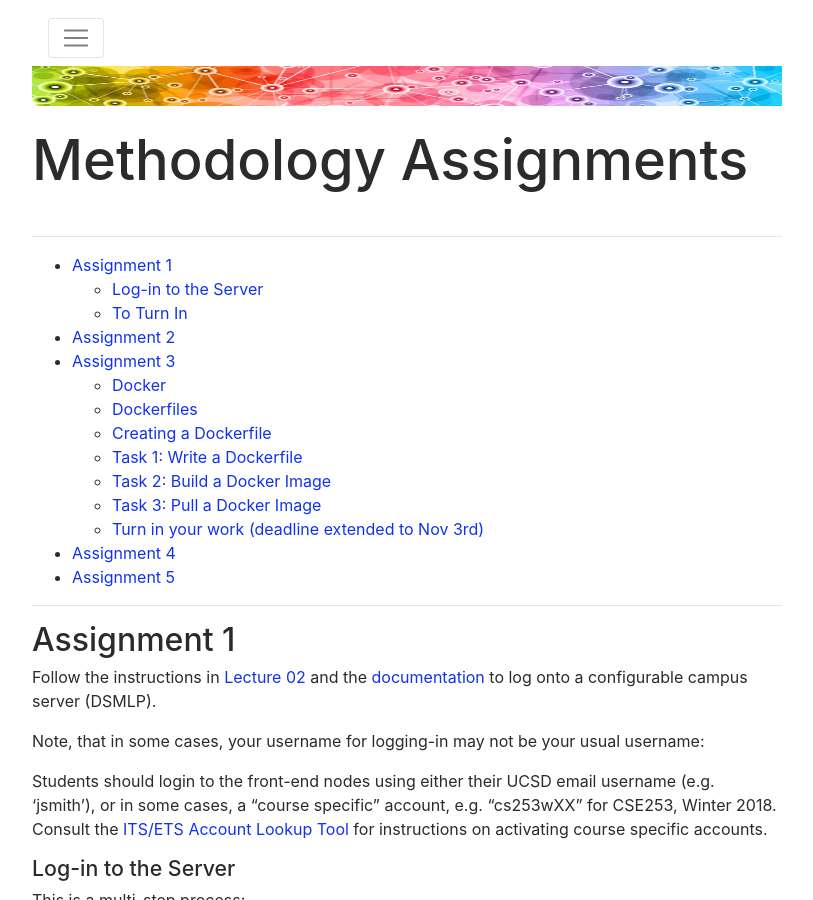
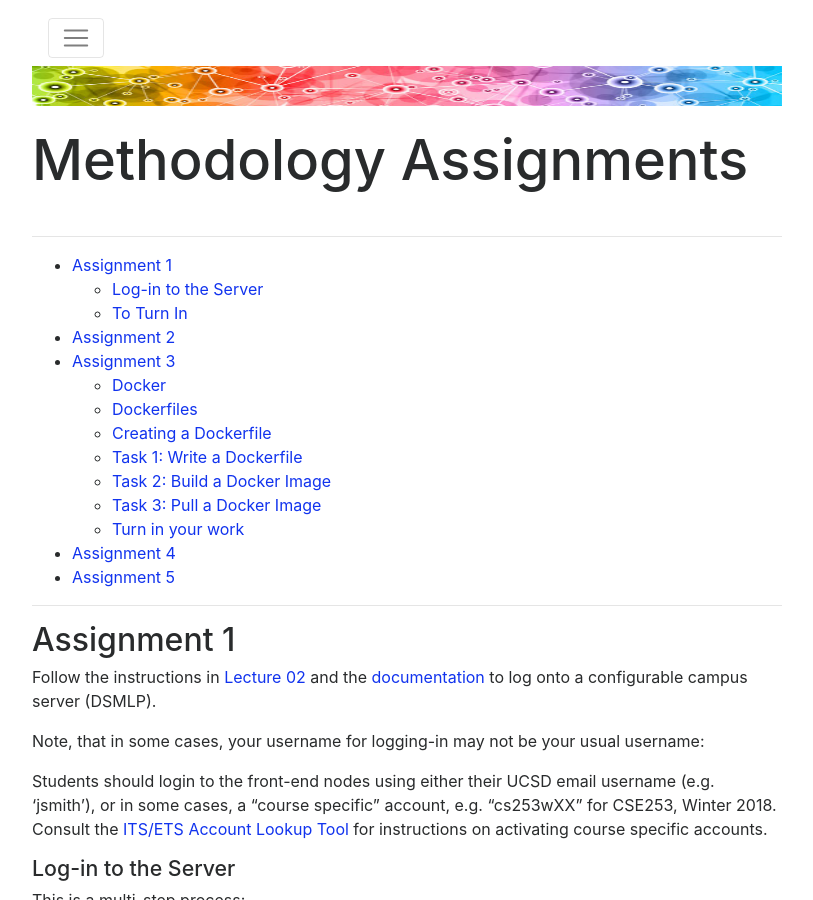
Before and after one commit to DSC-Capstone/dsc-capstone.github.io, a Jekyll site: the page built from assignments/quarter-1-methodology.md, in a window 1280 px wide and 900 px high. Shown: the whole window, without its empty margins (233-1046 px from the left). Built offline with Jekyll 4.4.1, drawn with Linux system fonts in a browser that asks for light colours; nearby versions of some CDN libraries; some of the changed text lies outside the part shown.

Commit message:
fix methodology 3

```diff
--- a/assignments/quarter-1-methodology.md
+++ b/assignments/quarter-1-methodology.md
@@ -184,7 +184,7 @@ Push the image to DockerHub and launch a pod on dsmlp server using
 this image.  Test out your environment on the pod (can you start
 python and import `babypandas`?)
 
-### Turn in your work (deadline extended to Nov 3rd)
+### Turn in your work
 
 * Launch a pod using your Docker Image (as in step 3) and run the
   following command: `bash /datasets/dsc180-fa20-grading-tmp/method4-grader.sh`
```
